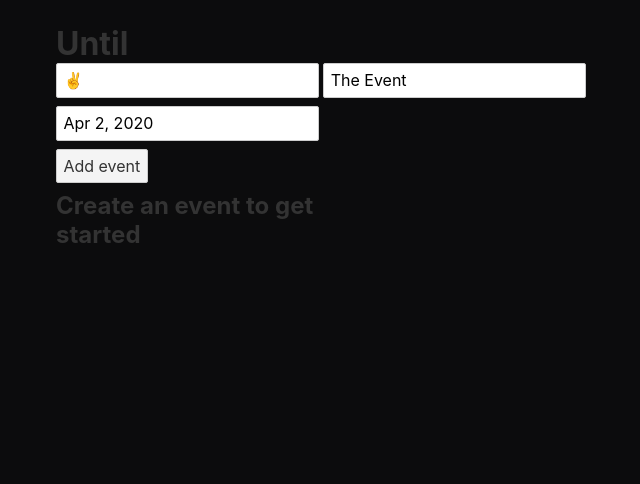
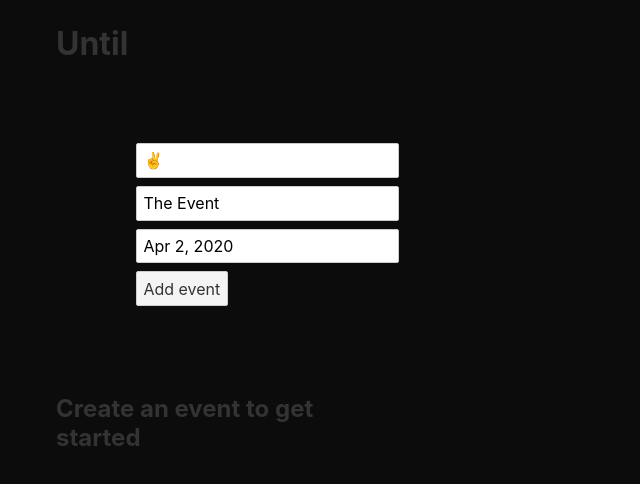
Before and after one commit to dannymcclain/until, a Svelte app: page / in a window 1280 px wide. Shown: the top 484 px of the page, without its empty margins (250-890 px from the left). Built offline with nearby package versions, Linux system fonts and the light colour scheme.

Commit message:
added and removed emoji-selector

```diff
--- a/package.json
+++ b/package.json
@@ -11,17 +11,13 @@
     "@rollup/plugin-node-resolve": "^7.0.0",
     "rollup": "^1.20.0",
     "rollup-plugin-livereload": "^1.0.0",
-    "rollup-plugin-svelte": "^5.0.3",
+    "rollup-plugin-svelte": "^5.2.0",
     "rollup-plugin-terser": "^5.1.2",
     "svelte": "^3.0.0"
   },
   "dependencies": {
-    "date-fns": "^2.11.1",
     "dayjs": "^1.8.23",
-    "js-datepicker": "^5.6.0",
-    "moment": "^2.24.0",
     "sirv-cli": "^0.4.4",
-    "svelte-calendar": "^1.5.0",
     "uuidv4": "^6.0.7"
   }
 }
--- a/src/Components/CreateEvent.svelte
+++ b/src/Components/CreateEvent.svelte
@@ -28,9 +28,12 @@
 </script>
 
 <style>
-
+  section {
+    padding: 80px;
+  }
 </style>
 
+<section>
   <input type="text" bind:value={symbol} />
   <input type="text" bind:value={title} />
 
@@ -42,3 +45,4 @@
       return false;
     }} />
   <button on:click={newEvent}>Add event</button>
+</section>
```
Also changed, not shown: 1 other file (tests, documents, lock files or other folders). Lines whose indentation alone changed are shown as unchanged.
